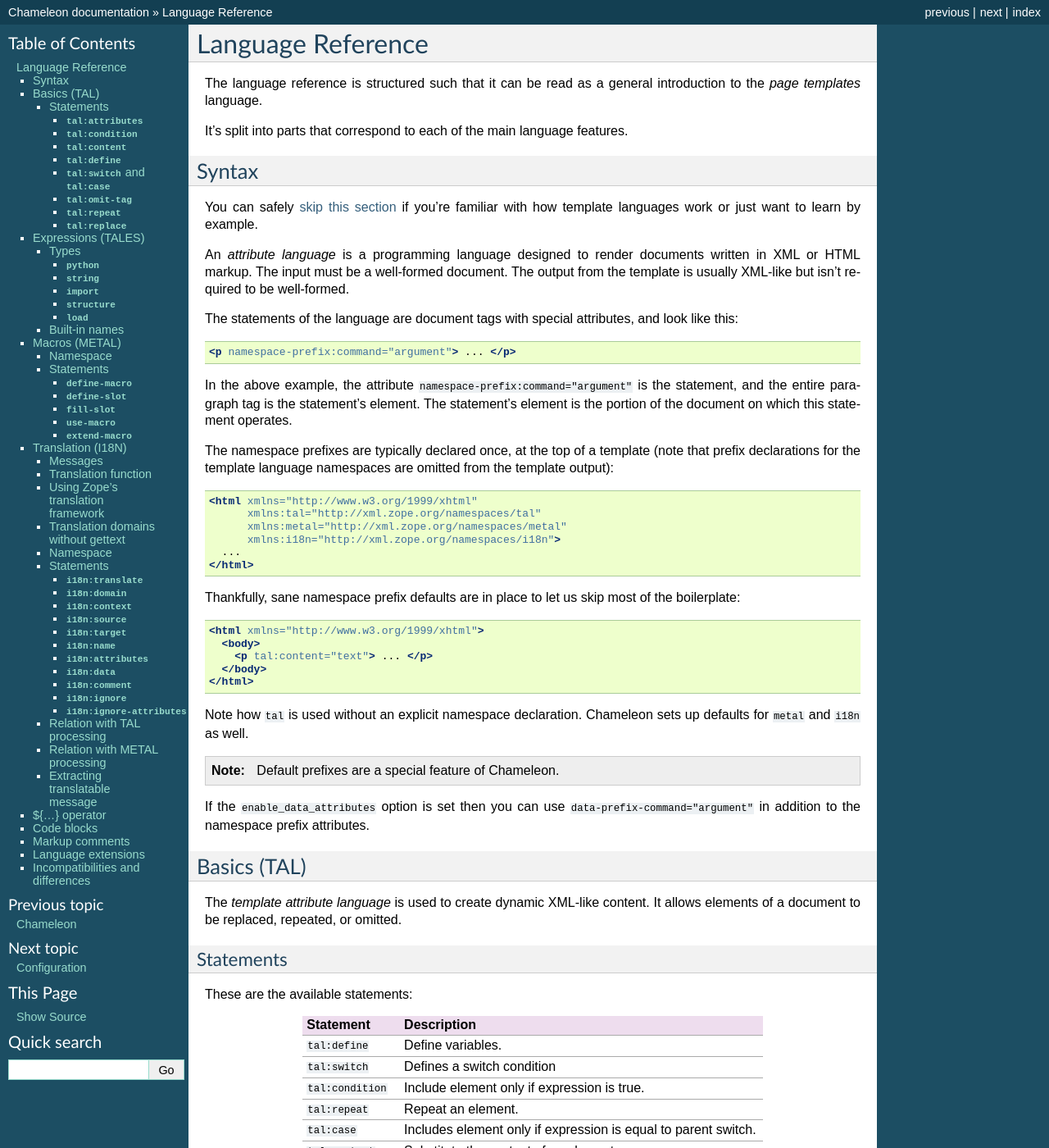
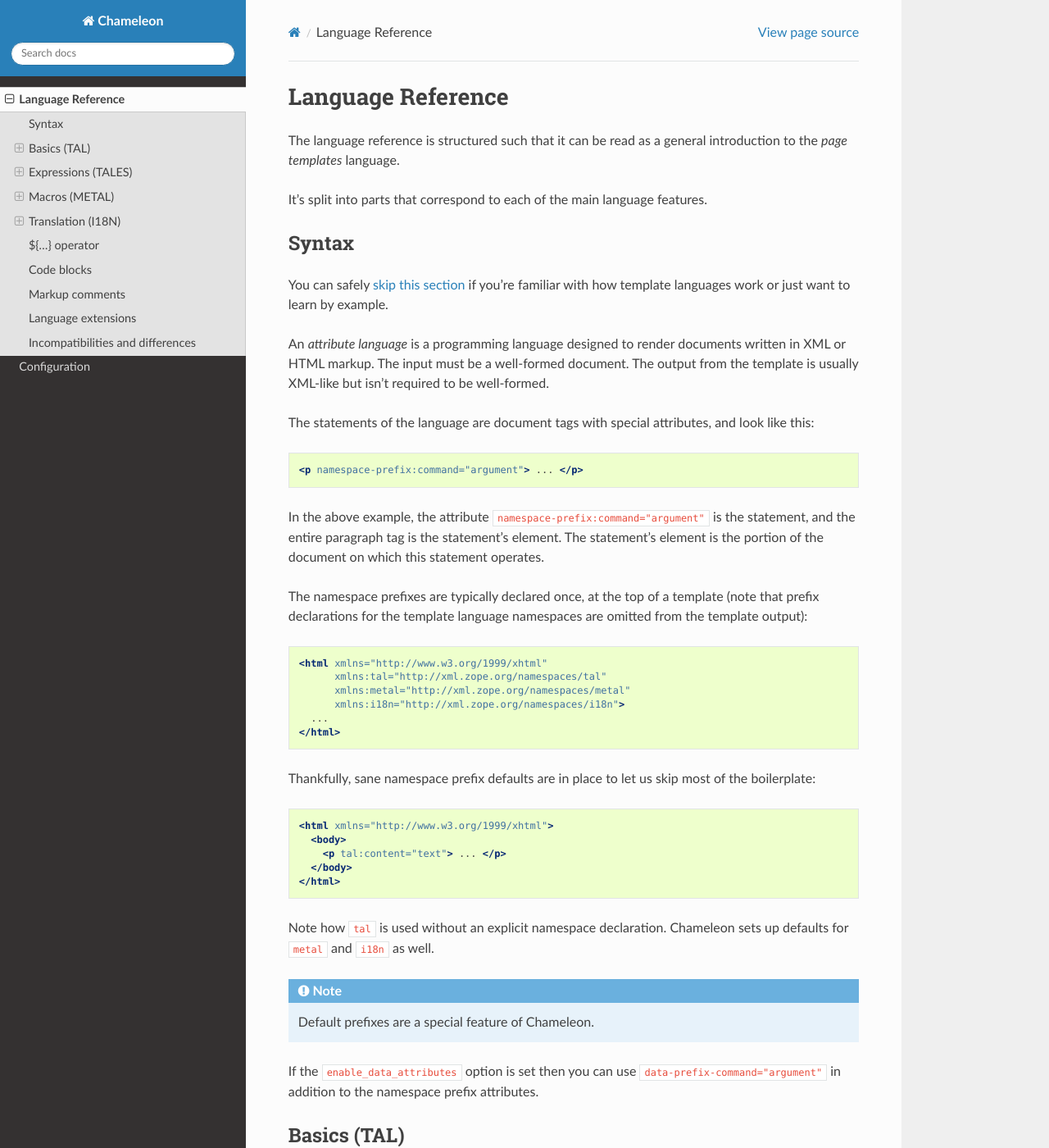
Before and after one commit to malthe/chameleon, a Sphinx documentation site: the page built from docs/reference.rst, in a window 1280 px wide and 1400 px high. Shown: the whole window at 82% size. Built offline with Sphinx 7.4.7 and the Read the Docs theme 2.0.0, drawn with Linux system fonts in a browser that asks for light colours; pages that are not in the unit, such as notebooks, are missing from menus; some of the changed text lies outside the part shown.

Commit message:
- use sphinx_rtd_theme and fix reference doc structure to show an outline

```diff
--- a/docs/conf.py
+++ b/docs/conf.py
@@ -98,7 +98,7 @@
 
 # The theme to use for HTML and HTML Help pages.  Major themes that come with
 # Sphinx are currently 'default' and 'sphinxdoc'.
-html_theme = 'default'
+html_theme = 'sphinx_rtd_theme'
 
 # Theme options are theme-specific and customize the look and feel of a theme
 # further.  For a list of options available for each theme, see the
--- a/docs/reference.rst
+++ b/docs/reference.rst
@@ -14,7 +12,7 @@
 features.
 
 Syntax
-######
+------
 
 You can safely :ref:`skip this section <tal>` if you're familiar with
 how template languages work or just want to learn by example.
@@ -68,14 +66,14 @@
 .. _tal:
 
 Basics (TAL)
-############
+------------
 
 The *template attribute language* is used to create dynamic XML-like
 content.  It allows elements of a document to be replaced, repeated,
 or omitted.
 
 Statements
-----------
+~~~~~~~~~~
 
 These are the available statements:
 
@@ -148,7 +146,7 @@
   tal:attributes="href request.url"
 
 Syntax
-~~~~~~
+++++++
 
 ``tal:attributes`` syntax::
 
@@ -159,7 +157,7 @@
 
 
 Description
-~~~~~~~~~~~
++++++++++++
 
 The ``tal:attributes`` statement replaces the value of an attribute
 (or drops, or creates an attribute) with a dynamic value.  The value
@@ -194,7 +192,7 @@
           ("$$").
 
 Examples
-~~~~~~~~
+++++++++
 
 Replacing a link::
 
@@ -224,14 +222,14 @@
   </div>
 
 Syntax
-~~~~~~
+++++++
 
 ``tal:condition`` syntax::
 
     argument ::= expression
 
 Description
-~~~~~~~~~~~
++++++++++++
 
  The ``tal:condition`` statement includes the statement element in the
  template only if the condition is met, and omits it otherwise.  If
@@ -248,7 +246,7 @@
 
 
 Examples
-~~~~~~~~
+++++++++
 
 Test a variable before inserting it::
 
@@ -267,14 +265,14 @@
 Replaces the content of an element.
 
 Syntax
-~~~~~~
+++++++
 
 ``tal:content`` syntax::
 
         argument ::= (['text'] | 'structure') expression
 
 Description
-~~~~~~~~~~~
++++++++++++
 
 Rather than replacing an entire element, you can insert text or
 structure in place of its children with the ``tal:content`` statement.
@@ -298,7 +296,7 @@
 
 
 Examples
-~~~~~~~~
+++++++++
 
 Inserting the user name::
 
@@ -316,7 +314,7 @@
 Defines local variables.
 
 Syntax
-~~~~~~
+++++++
 
 ``tal:define`` syntax::
 
@@ -327,7 +325,7 @@
 
 
 Description
-~~~~~~~~~~~
++++++++++++
 
 The ``tal:define`` statement defines variables.  When you define a
 local variable in a statement element, you can use that variable in
@@ -379,7 +377,7 @@
           must be escaped by doubling it (";;").
 
 Examples
-~~~~~~~~
+++++++++
 
 Defining a variable::
 
@@ -411,14 +409,14 @@
   </ul>
 
 Syntax
-~~~~~~
+++++++
 
 ``tal:case`` and ``tal:switch`` syntax::
 
     argument ::= expression
 
 Description
-~~~~~~~~~~~
++++++++++++
 
 The *switch* and *case* construct is a short-hand syntax for matching
 a set of expressions against a single parent.
@@ -434,7 +432,7 @@
           part of the ZPT specification.
 
 Examples
-~~~~~~~~
+++++++++
 
 ::
 
@@ -457,14 +455,14 @@
 Removes an element, leaving its contents.
 
 Syntax
-~~~~~~
+++++++
 
 ``tal:omit-tag`` syntax::
 
         argument ::= [ expression ]
 
 Description
-~~~~~~~~~~~
++++++++++++
 
 The ``tal:omit-tag`` statement leaves the contents of an element in
 place while omitting the surrounding start and end tags.
@@ -481,7 +479,7 @@
 
 
 Examples
-~~~~~~~~
+++++++++
 
 Unconditionally omitting a tag::
 
@@ -510,7 +508,7 @@
 Repeats an element.
 
 Syntax
-~~~~~~
+++++++
 
 ``tal:repeat`` syntax::
 
@@ -518,7 +516,7 @@
         variable_name ::= Name
 
 Description
-~~~~~~~~~~~
++++++++++++
 
 The ``tal:repeat`` statement replicates a sub-tree of your document
 once for each item in a sequence. The expression should evaluate to a
@@ -533,7 +531,7 @@
 iteration object.
 
 Repeat variables
-~~~~~~~~~~~~~~~~~
++++++++++++++++++
 
 You use repeat variables to access information about the current
 repetition (such as the repeat index).  The repeat variable has the
@@ -574,7 +572,7 @@
           can use :func:`itertools.groupby`, as in the example below.
 
 Examples
-~~~~~~~~
+++++++++
 
 Iterating over a sequence of strings::
 
@@ -634,14 +632,14 @@
 Replaces an element.
 
 Syntax
-~~~~~~
+++++++
 
 ``tal:replace`` syntax::
 
         argument ::= ['structure'] expression
 
 Description
-~~~~~~~~~~~
++++++++++++
 
 
 The ``tal:replace`` statement replaces an element with dynamic
@@ -656,7 +654,7 @@
 If the expression evaluates to ``None``, the element is simply removed.  If the value is ``default``, then the element is left unchanged.
 
 Examples
-~~~~~~~~
+++++++++
 
 Inserting a title::
 
@@ -669,7 +667,7 @@
 .. _tales:
 
 Expressions (TALES)
-###################
+-------------------
 
 The *Template Attribute Language Expression Syntax* (TALES) standard
 describes expressions that supply :ref:`tal` and
@@ -698,7 +696,7 @@
 omitting the prefix.
 
 Types
------
+~~~~~
 
 These are the available TALES expression types:
 
@@ -740,14 +738,14 @@
 Evaluates a Python expression.
 
 Syntax
-~~~~~~
+++++++
 
 Python expression syntax::
 
         Any valid Python language expression
 
 Description
-~~~~~~~~~~~
++++++++++++
 
 Python expressions are executed natively within the translated
 template source code. There is no built-in security apparatus.
@@ -756,7 +754,7 @@
 ^^^^^^^^^^
 
 Syntax
-~~~~~~
+++++++
 
 String expression syntax::
 
@@ -766,7 +764,7 @@
         non_dollar        ::= any character except '$'
 
 Description
-~~~~~~~~~~~
++++++++++++
 
 String expressions interpret the expression string as text. If no
 expression string is supplied the resulting string is *empty*. The
@@ -778,7 +776,7 @@
    is not supported.
 
 Examples
-~~~~~~~~
+++++++++
 
 Basic string formatting::
 
@@ -822,20 +820,20 @@
 Loads a template instance.
 
 Syntax
-~~~~~~
+++++++
 
 Load expression syntax::
 
          Relative or absolute file path
 
 Description
-~~~~~~~~~~~
++++++++++++
 
 The template will be loaded using the same template class as the
 calling template.
 
 Examples
-~~~~~~~~
+++++++++
 
 Loading a template and using it as a macro::
 
@@ -843,7 +841,7 @@
 
 
 Built-in names
---------------
+~~~~~~~~~~~~~~
 
 These are the names always available in the TALES expression namespace:
 
@@ -860,7 +858,7 @@
 .. _metal:
 
 Macros (METAL)
-##############
+--------------
 
 The *Macro Expansion Template Attribute Language* (METAL) standard is
 a facility for HTML/XML macro preprocessing. It can be used in
@@ -876,7 +874,7 @@
 A single Page Template can accomodate multiple macros.
 
 Namespace
----------
+~~~~~~~~~
 
 The METAL namespace URI and recommended alias are currently defined
 as::
@@ -900,7 +898,7 @@
 namespace.
 
 Statements
-----------
+~~~~~~~~~~
 
 METAL defines a number of statements:
 
@@ -920,21 +918,21 @@
 Defines a macro.
 
 Syntax
-~~~~~~
+++++++
 
 ``metal:define-macro`` syntax::
 
         argument ::= Name
 
 Description
-~~~~~~~~~~~
++++++++++++
 
 The ``metal:define-macro`` statement defines a macro. The macro is named
 by the statement expression, and is defined as the element and its
 sub-tree.
 
 Examples
-~~~~~~~~
+++++++++
 
 Simple macro definition::
 
@@ -948,14 +946,14 @@
 Defines a macro customization point.
 
 Syntax
-~~~~~~
+++++++
 
 ``metal:define-slot`` syntax::
 
         argument ::= Name
 
 Description
-~~~~~~~~~~~
++++++++++++
 
 The ``metal:define-slot`` statement defines a macro customization
 point or *slot*. When a macro is used, its slots can be replaced, in
@@ -969,7 +967,7 @@
 Slot names must be unique within a macro.
 
 Examples
-~~~~~~~~
+++++++++
 
 Simple macro with slot::
 
@@ -987,14 +985,14 @@
 Customize a macro.
 
 Syntax
-~~~~~~
+++++++
 
 ``metal:fill-slot`` syntax::
 
         argument ::= Name
 
 Description
-~~~~~~~~~~~
++++++++++++
 
 The ``metal:fill-slot`` statement customizes a macro by replacing a
 *slot* in the macro with the statement element (and its content).
@@ -1008,7 +1006,7 @@
 contents will be silently dropped.
 
 Examples
-~~~~~~~~
+++++++++
 
 Given this macro::
 
@@ -1028,14 +1026,14 @@
 Use a macro.
 
 Syntax
-~~~~~~
+++++++
 
 ``metal:use-macro`` syntax::
 
         argument ::= expression
 
 Description
-~~~~~~~~~~~
++++++++++++
 
 The ``metal:use-macro`` statement replaces the statement element with
 a macro. The statement expression describes a macro definition. The
@@ -1050,14 +1048,14 @@
 Extends a macro.
 
 Syntax
-~~~~~~
+++++++
 
 ``metal:extend-macro`` syntax::
 
         argument ::= expression
 
 Description
-~~~~~~~~~~~
++++++++++++
 
 To extend an existing macro, choose a name for the macro and add a
 define-macro attribute to a document element with the name as the
@@ -1068,7 +1066,7 @@
 body.
 
 Examples
-~~~~~~~~
+++++++++
 
 ::
 
@@ -1084,13 +1082,13 @@
 .. _i18n:
 
 Translation (I18N)
-##################
+------------------
 
 Translation of template contents and attributes is supported via the
 ``i18n`` namespace and message objects.
 
 Messages
---------
+~~~~~~~~
 
 The translation machinery defines a message as *any object* which is
 not a string or a number and which does not provide an ``__html__``
@@ -1102,7 +1100,7 @@
 template.
 
 Translation function
---------------------
+~~~~~~~~~~~~~~~~~~~~
 
 The simplest way to hook into the translation machinery is to provide
 a translation function to the template constructor or at
@@ -1137,7 +1135,7 @@
 There's currently no further support for other translation frameworks.
 
 Using Zope's translation framework
------------------------------------
+~~~~~~~~~~~~~~~~~~~~~~~~~~~~~~~~~~~
 
 The translation function from ``zope.i18n`` relies on *translation
 domains* to provide translations.
@@ -1193,7 +1191,7 @@
 ``msgfmt`` utility. This will produce a ``.mo`` file.
 
 Translation domains without gettext
------------------------------------
+~~~~~~~~~~~~~~~~~~~~~~~~~~~~~~~~~~~
 
 The following example demonstrates how to manually set up and
 configure a translation domain for which messages are provided
@@ -1228,7 +1226,7 @@
 .. highlight:: xml
 
 Namespace
----------
+~~~~~~~~~
 
 The ``i18n`` namespace URI and recommended prefix are currently
 defined as::
@@ -1239,7 +1237,7 @@
 browser to resolve it successfully.
 
 Statements
-----------
+~~~~~~~~~~
 
 The allowable ``i18n`` statements are:
 
@@ -1417,7 +1415,7 @@
 
 
 Relation with TAL processing
-----------------------------
+~~~~~~~~~~~~~~~~~~~~~~~~~~~~
 
 The attributes defined in the ``i18n`` namespace modify the behavior
 of the TAL interpreter for the ``tal:attributes``, ``tal:content``,
@@ -1433,7 +1431,7 @@
 processor.
 
 Relation with METAL processing
--------------------------------
+~~~~~~~~~~~~~~~~~~~~~~~~~~~~~~~
 
 When using translation with METAL macros, the internationalization
 context is considered part of the specific documents that page
@@ -1489,7 +1487,7 @@
 
 
 Extracting translatable message
--------------------------------
+~~~~~~~~~~~~~~~~~~~~~~~~~~~~~~~
 
 Translators use `PO files
 <http://www.gnu.org/software/hello/manual/gettext/PO-Files.html>`_
@@ -1560,7 +1558,7 @@
 
 
 ${...} operator
-###############
+---------------
 
 The ``${...}`` notation is short-hand for text insertion. The
 Python-expression inside the braces is evaluated and the result
@@ -1579,7 +1577,7 @@
 of this method will be inserted as-is (without XML escaping).
 
 Code blocks
-###########
+-----------
 
 The ``<?python ... ?>`` notation allows you to embed Python code in
 templates:
@@ -1613,7 +1611,7 @@
 
 
 Markup comments
-###############
+---------------
 
 You can apply the "!" and "?" modifiers to change how comments are
 processed:
@@ -1633,7 +1631,7 @@
 .. _new-features:
 
 Language extensions
-###################
+-------------------
 
 Chameleon extends the *page template* language with a new expression
 types and language features. Some take inspiration from `Genshi
@@ -1739,7 +1737,7 @@
 
 
 Incompatibilities and differences
-#################################
+---------------------------------
 
 There are a number of incompatibilities and differences between the
 Chameleon language implementation and the Zope reference
```
Also changed, not shown: other parts of docs/reference.rst (+0 -2 lines), 1 other file.
